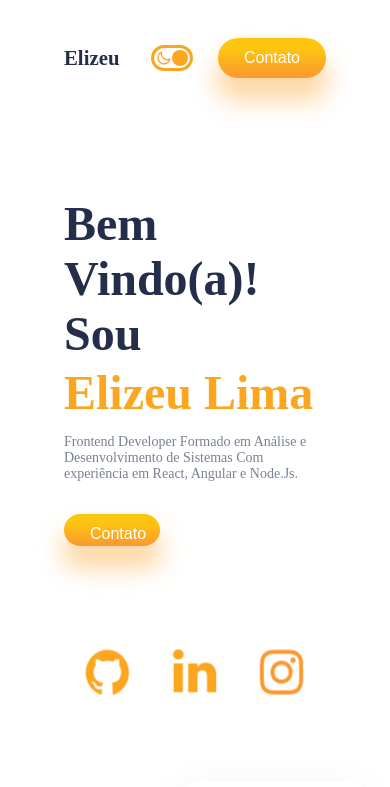
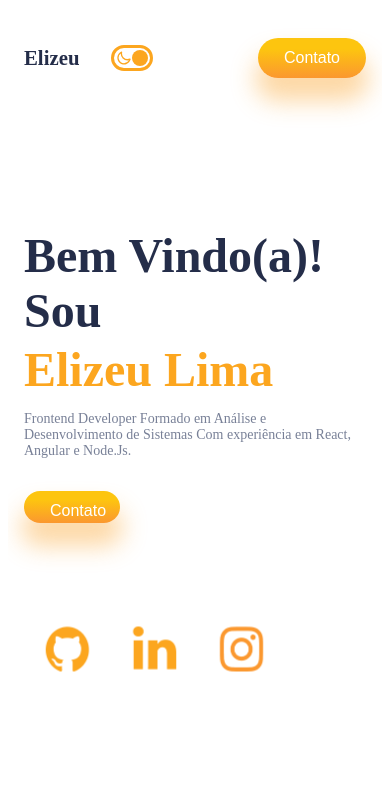
Before and after one commit to elizeu-lima/mypage, a React (Create React App) app: page / in a window 390 px wide. Shown: the top 787 px of the page. Built offline with nearby package versions, Linux system fonts and the light colour scheme.

Commit message:
ajuste css

```diff
--- a/src/App.css
+++ b/src/App.css
@@ -34,11 +34,11 @@
     color: var(--orange);
   }
 
-  @media screen and (max-width: 380px) {
+  @media screen and (max-width: 580px) {
     .App {
       padding: 0.5rem 1rem;
       display: flex;
       flex-direction: column;
-      width: 100%;
+
     }
   }
--- a/src/components/Intro/Intro.css
+++ b/src/components/Intro/Intro.css
@@ -98,8 +98,8 @@
 @media screen and (max-width: 480px) {
   .Intro {
     flex-direction: column;
-    gap: 7rem;
-    height: 64rem;
+    gap: 17rem;
+    height: 44rem;
   }
 
   .i-right {
@@ -113,4 +113,6 @@
     /* display: none; */
     top: -7rem !important;;
   }
+
+
 }
```
